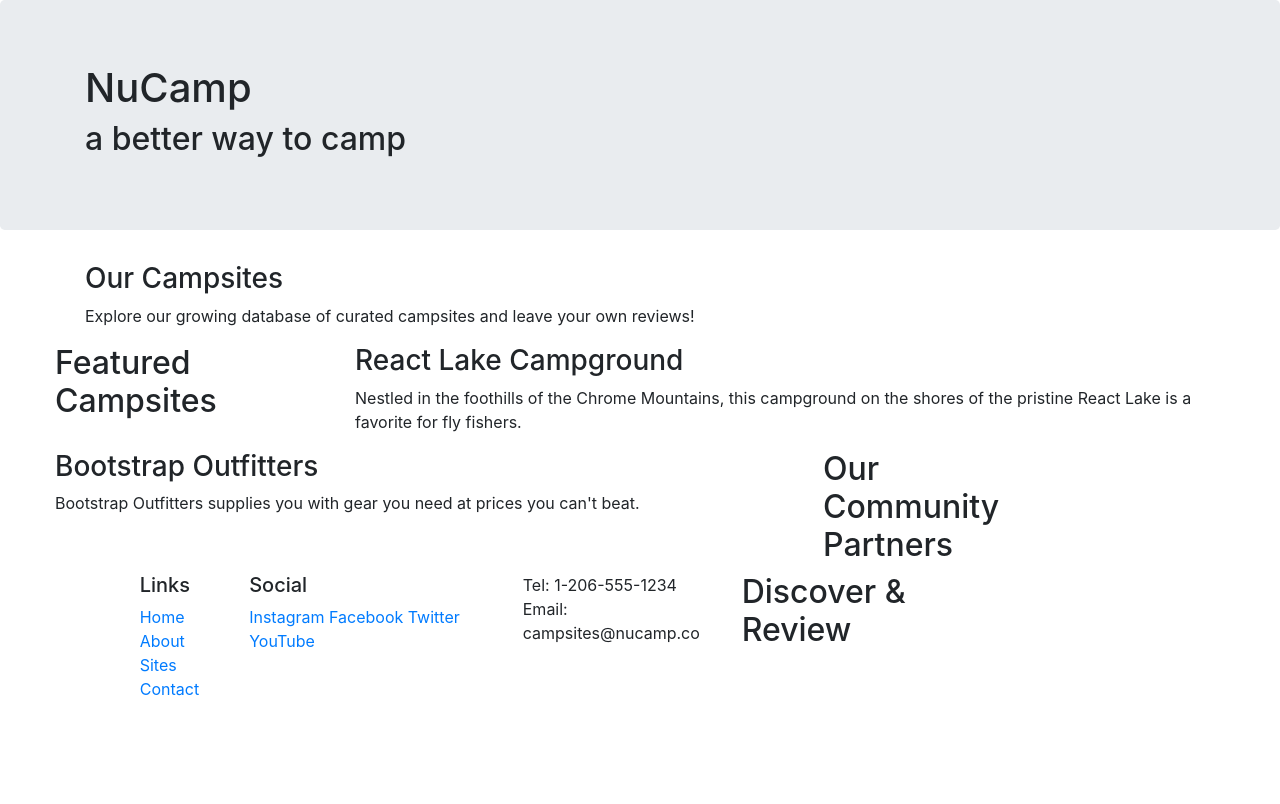
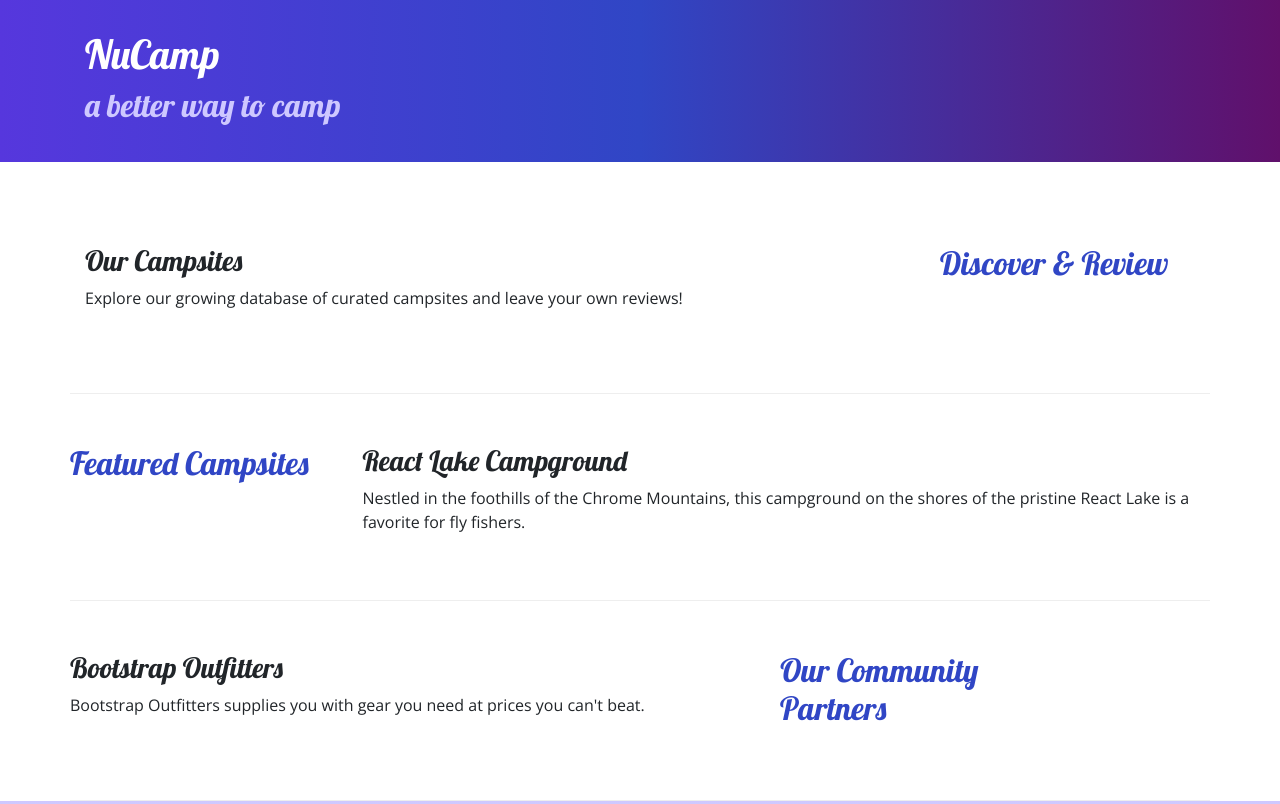
Before and after one commit to lorenhicks/bootstrap_project, a website: page index.html in a window 1280 px wide. Shown: the top 804 px of the page. Drawn offline with nearby package versions, Linux system fonts and the light colour scheme.

Commit message:
External CSS Created

```diff
--- /dev/null
+++ b/css/styles.css
@@ -0,0 +1,32 @@
+body {
+    font-family: "Open Sans", sans-serif;
+}
+
+h1,h2,h3 {
+    font-family: "Lobster", cursive;
+}
+
+h2 {
+    color: #3046C5;
+}
+
+header h2 {
+    color: #CEC8FF;
+}
+
+footer {
+    background-image: linear-gradient(#CEC8FF, white);
+    padding: 20px 0;
+}
+
+.jumbotron {
+    padding: 30px;
+    background-image: linear-gradient(to right, #5637DD, #3046C5, #60106B);
+    color: white;
+}
+
+.row-content {
+    padding: 50px 0;
+    border-bottom: 1px ridge;
+    min-height: 200px;
+}
--- a/index.html
+++ b/index.html
@@ -9,12 +9,16 @@
     <!-- Bootstrap CSS -->
     <link rel="stylesheet" href="node_modules/bootstrap/dist/css/bootstrap.min.css" />
 
+    <!-- Additional CSS must be placed after Bootstrap CSS -->
+    <link rel="stylesheet" href="https://fonts.googleapis.com/css?family=Lobster|Open+Sans" />
+    <link rel="stylesheet" href="css/styles.css" />
+
     <title>NuCamp: A Better Way To Camp</title>
 </head>
 
 <body>
 
-    <header class="jumbotron">
+    <header class="jumbotron jumbotron-fluid">
         <div class="container">
             <div class="row">
                 <div class="col">
@@ -26,7 +30,7 @@
     </header>
 
     <div class="container">
-        <div class="row">
+        <div class="row row-content">
             <div class="col-sm-4 order-sm-last col-md-3">
                 <h2>Discover & Review</h2>
             </div>
@@ -34,8 +38,8 @@
                 <h3>Our Campsites</h3>
                 <p>Explore our growing database of curated campsites and leave your own reviews!</p>
             </div>
-
-            <div class="row">
+        </div>
+        <div class="row row-content">
             <div class="row">
                 <div class="col-sm-4 col-md-3">
                     <h2>Featured Campsites</h2>
@@ -47,7 +51,8 @@
                         a favorite for fly fishers.</p>
                 </div>
             </div>
-
+        </div>
+        <div class="row row-content">
             <div class="row">
                 <div class="col-sm-4 order-sm-last col-md-3">
                     <h2>Our Community Partners</h2>
@@ -58,7 +63,7 @@
                 </div>
             </div>
         </div>
-
+    </div>
     <footer>
         <div class="container">
             <div class="row">
@@ -82,6 +87,8 @@
                     Tel: 1-206-555-1234<br />
                     Email: campsites@nucamp.co
                 </div>
+            </div>
+        </div>
     </footer>
 
     <!-- jQuery must come first, then Popper.js, then the Bootstrap JavaScript plugins.-->
```
Lines whose indentation alone changed are shown as unchanged.
